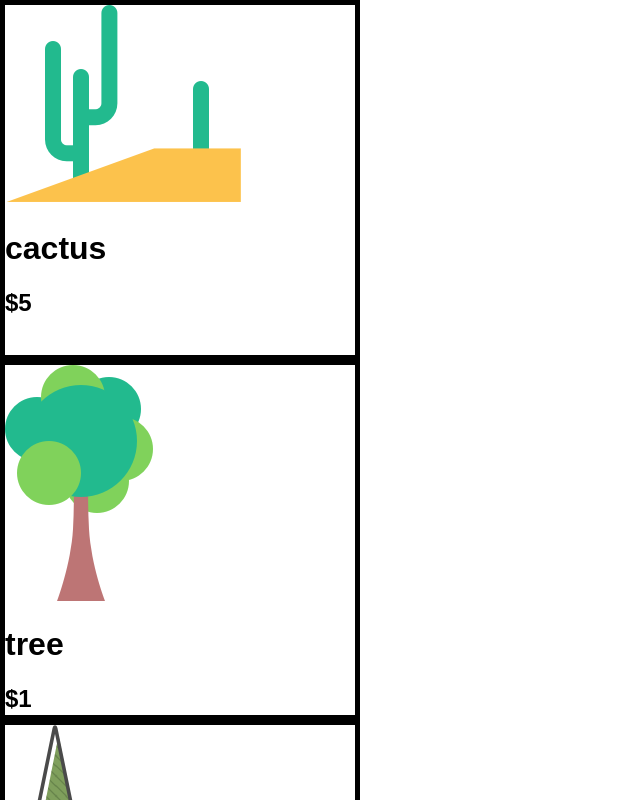
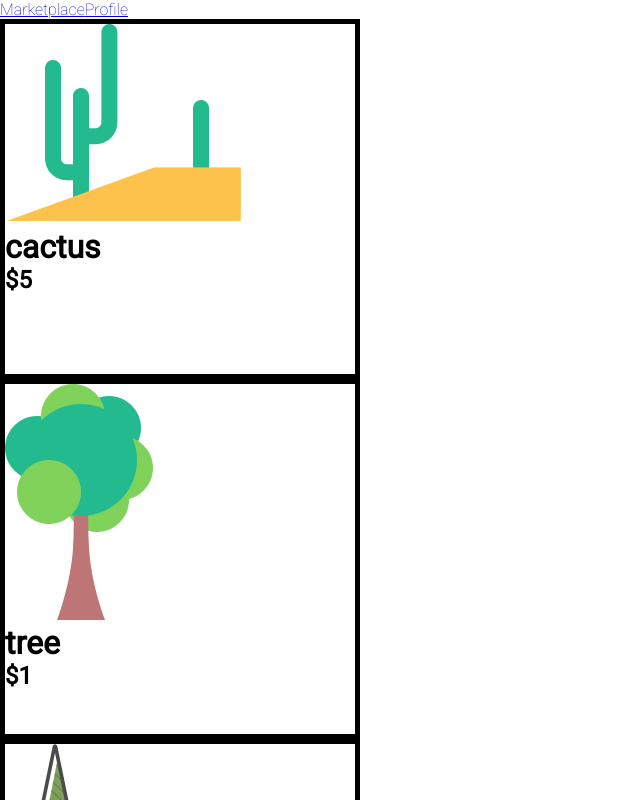
Before and after one commit to husheric/LeafbitWeb, a React (Create React App) app in the folder frontend/: page / in a window 1280 px wide. Shown: the top 800 px of the page, without its empty margins (0-640 px from the left). Built offline with nearby package versions, Linux system fonts and the light colour scheme.

Commit message:
implement browser router

```diff
--- a/frontend/src/App.js
+++ b/frontend/src/App.js
@@ -1,12 +1,20 @@
 import React, { Component } from 'react';
+import { Link, Route, Switch } from 'react-router-dom';
 import Homepage from './Components/Homepage';
 import Marketplace from './Components/Marketplace';
 
 class App extends Component {
   render() {
     return (
-      <div className="App">
-        <Marketplace />
+      <div>
+        <nav>
+          <Link to="/">Marketplace</Link>
+          <Link to="/profile">Profile</Link>
+        </nav>
+        <Switch>
+          <Route exact path="/" component={Marketplace} />
+          <Route path="/profile" component={Marketplace} />
+        </Switch>
       </div>
     );
   }
--- a/frontend/src/index.css
+++ b/frontend/src/index.css
@@ -1,5 +1,13 @@
+@import url('https://fonts.googleapis.com/css?family=Roboto:100,300,400');
+
 body {
   margin: 0;
   padding: 0;
-  font-family: sans-serif;
+  font-family: 'Roboto', sans-serif;
+  font-weight: 100;
 }
+
+h1, h2, h3, h4, h5, h6, p, a {
+  margin: 0;
+  padding: 0;
+}
```
Also changed, not shown: frontend/src/index.js (line endings or trailing spaces).
